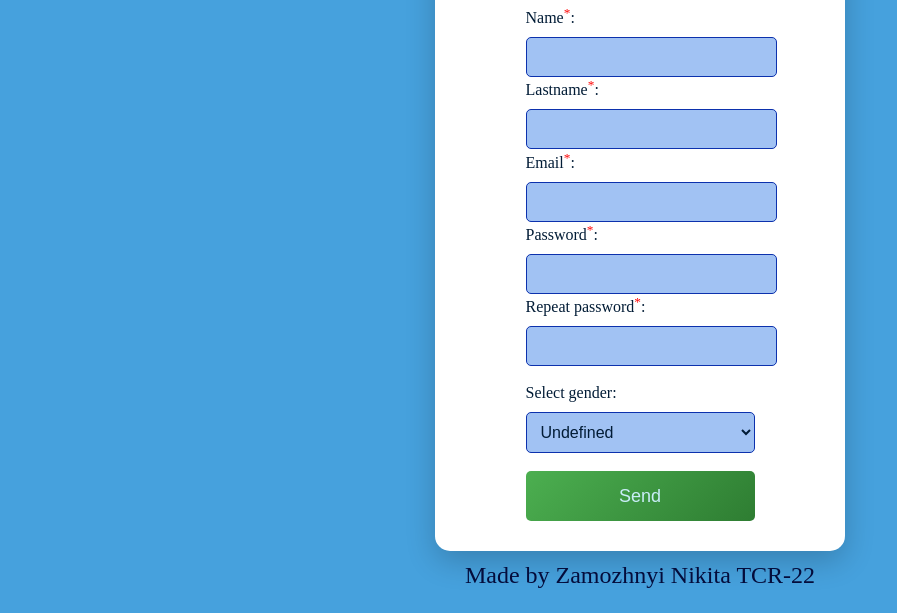
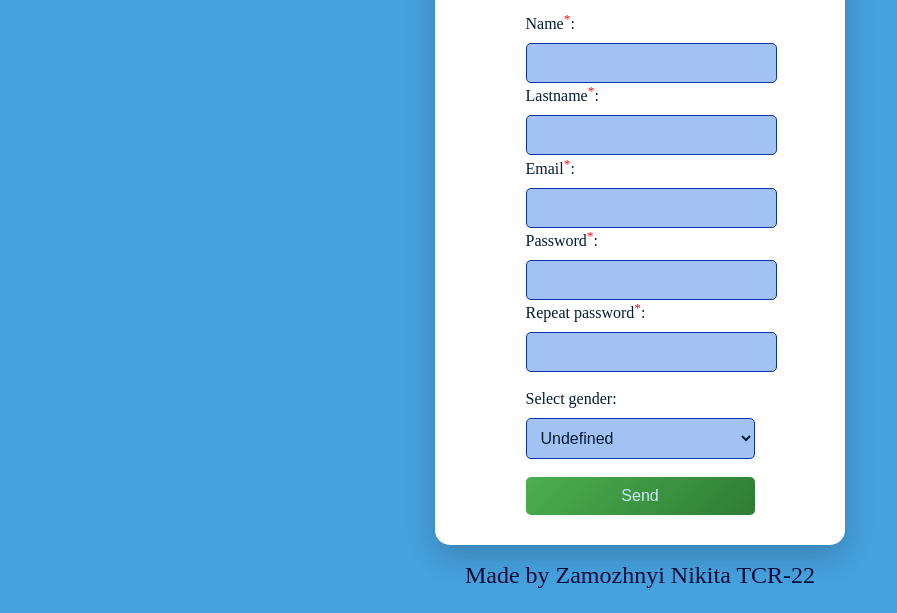
Before and after one commit to xXxChaosx/Portfolio-site-html, a plain HTML site: page Registration/index.html in a window 1280 px wide. Shown: the part 187-800 px from the top of the page, without its empty margins (0-897 px from the left). Drawn offline with Linux system fonts and the light colour scheme.

Commit message:
Update style.css

```diff
--- a/Registration/style.css
+++ b/Registration/style.css
@@ -54,10 +54,11 @@ button {
     background: linear-gradient(135deg, #4CAF50, #2E7D32);
     color: rgb(201, 237, 247);
     width: 100%;
-    height: 50px;
+    height: auto; /* Синхронізує висоту з полями вводу */
+    padding: 10px; /* Збігається з input */
     border: none;
     border-radius: 5px;
-    font-size: 18px;
+    font-size: 16px; /* Збігається з input */
     cursor: pointer;
     transition: background 0.3s ease;
 }
```
